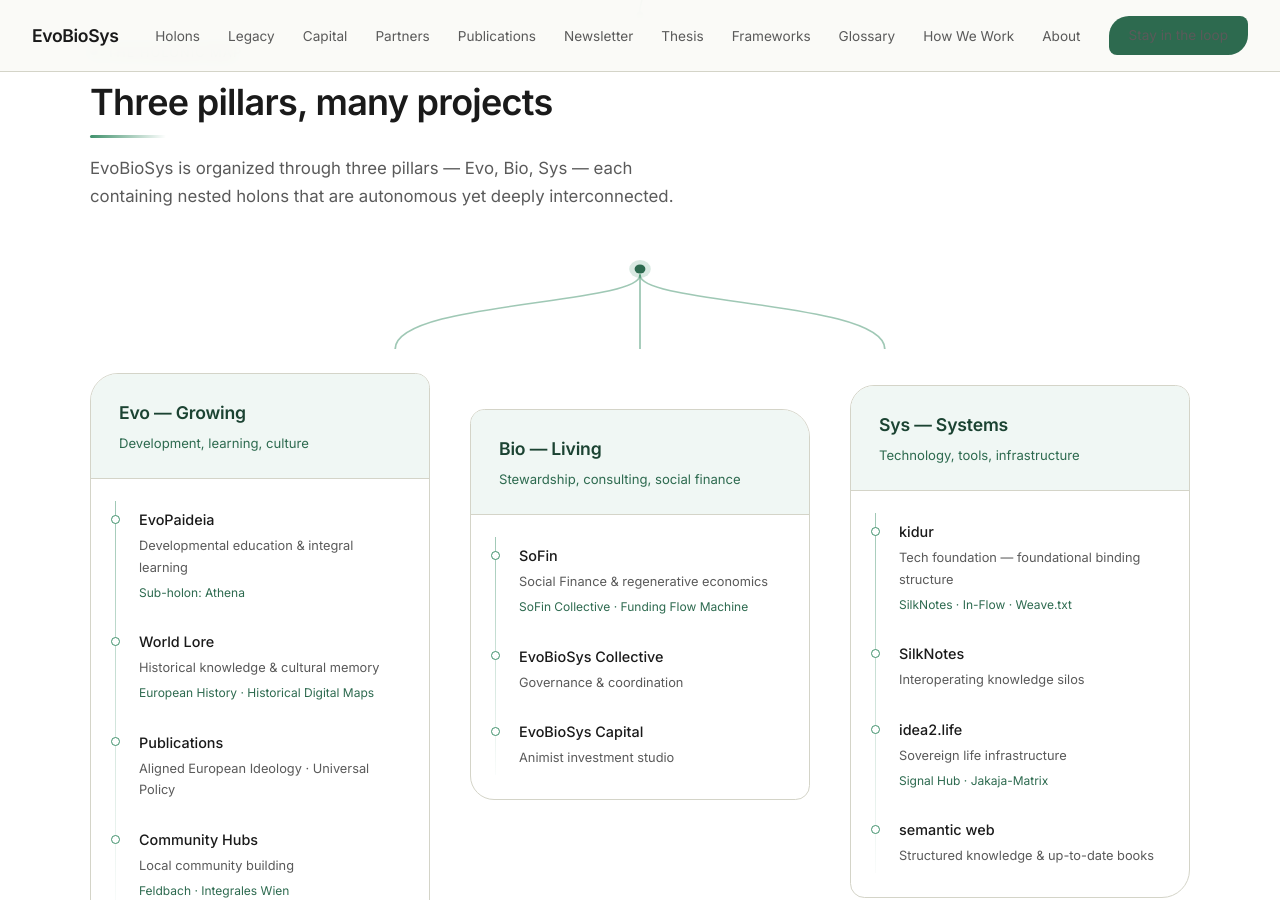
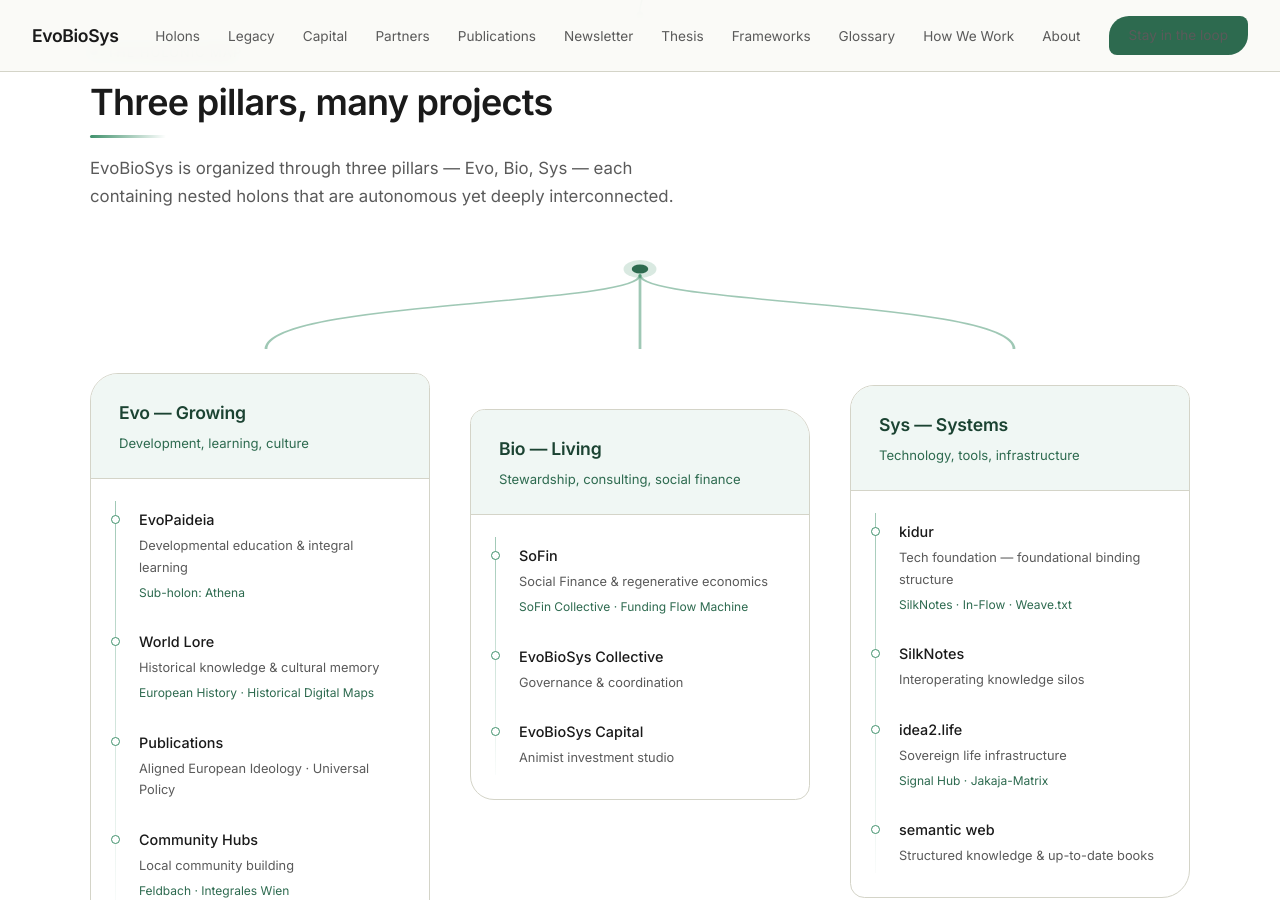
Before and after one commit to Evobiosys/evobiosys.org, a Jekyll site: the page built from index.html, in a window 1280 px wide and 900 px high, scrolled down 2384 px. Built offline with Jekyll 4.4.1, drawn with Linux system fonts in a browser that asks for light colours.

Commit message:
Apply final review wave: print reveal, holarchy alignment, scoping, dead code
Reveal all data-grow content under media print (with transition: none
so the print frame never captures a mid-fade state), widen the
holarchy root SVG to the container width so its branch endpoints
land on the outer pillar centres, scope the holon-name tendril
underline under .holons-pillars like its sibling rules, drop the
unused --radius-cell token, and remove the dead filament-b class.

Co-Authored-By: Claude Fable 5 <noreply@anthropic.com>

```diff
--- a/assets/css/style.css
+++ b/assets/css/style.css
@@ -18,7 +18,6 @@
   /* Leaf radii: asymmetric two-corner rounding, the cell-membrane shape family */
   --radius-leaf-a: 1.5rem 0.6rem 1.5rem 0.6rem;
   --radius-leaf-b: 0.6rem 1.5rem 0.6rem 1.5rem;
-  --radius-cell: 1.75rem 0.9rem 1.5rem 0.9rem;
 }
 
 * {
@@ -1293,7 +1292,7 @@ pre {
 /* --- Living pillar map: three cells branching from one root --- */
 
 .holarchy-root {
-  max-width: 720px;
+  max-width: var(--max-width);
   margin: 0 auto -0.5rem;
 }
 
@@ -1392,7 +1391,7 @@ pre {
 }
 
 /* Tendril underline: grows from the left on hover */
-.holon-link .holon-name {
+.holons-pillars .holon-link .holon-name {
   width: fit-content;
   background-image: linear-gradient(var(--color-accent), var(--color-accent));
   background-size: 0% 1px;
@@ -1401,7 +1400,7 @@ pre {
   transition: background-size 0.45s var(--ease-grow);
 }
 
-.holon-link:hover .holon-name {
+.holons-pillars .holon-link:hover .holon-name {
   background-size: 100% 1px;
 }
 
@@ -1490,6 +1489,15 @@ pre {
   }
 }
 
+/* Print: reveal everything, whether or not it was scrolled into view */
+@media print {
+  .grow-ready [data-grow] {
+    opacity: 1;
+    transform: none;
+    transition: none;
+  }
+}
+
 @media (max-width: 900px) {
   .filament {
     margin: -2rem auto 1rem;
--- a/index.html
+++ b/index.html
@@ -102,7 +102,7 @@ description: Cultivating evolutionary approaches & liberating systems. A holonic
 
 <!-- Holonic Map -->
 <section id="holons" class="section-alt">
-  <div class="filament filament-b" aria-hidden="true" data-grow>
+  <div class="filament" aria-hidden="true" data-grow>
     <svg viewBox="0 0 60 120">
       <path d="M30 0 C 44 28, 14 54, 30 82 C 38 96, 28 108, 30 114" pathLength="1"/>
       <circle cx="30" cy="117" r="3.5"/>
@@ -282,7 +282,7 @@ description: Cultivating evolutionary approaches & liberating systems. A holonic
 
 <!-- Newsletter -->
 <section id="connect" class="newsletter">
-  <div class="filament filament-b" aria-hidden="true" data-grow>
+  <div class="filament" aria-hidden="true" data-grow>
     <svg viewBox="0 0 60 120">
       <path d="M30 0 C 44 28, 14 54, 30 82 C 38 96, 28 108, 30 114" pathLength="1"/>
       <circle cx="30" cy="117" r="3.5"/>
```
